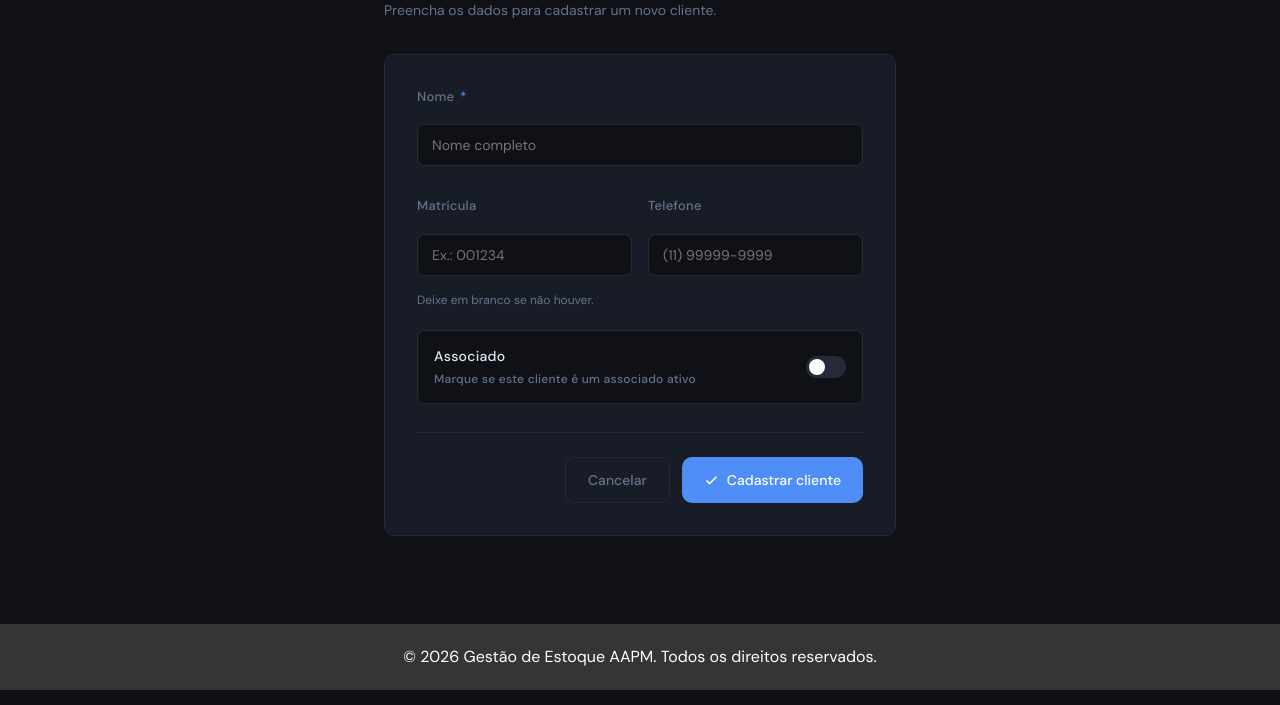
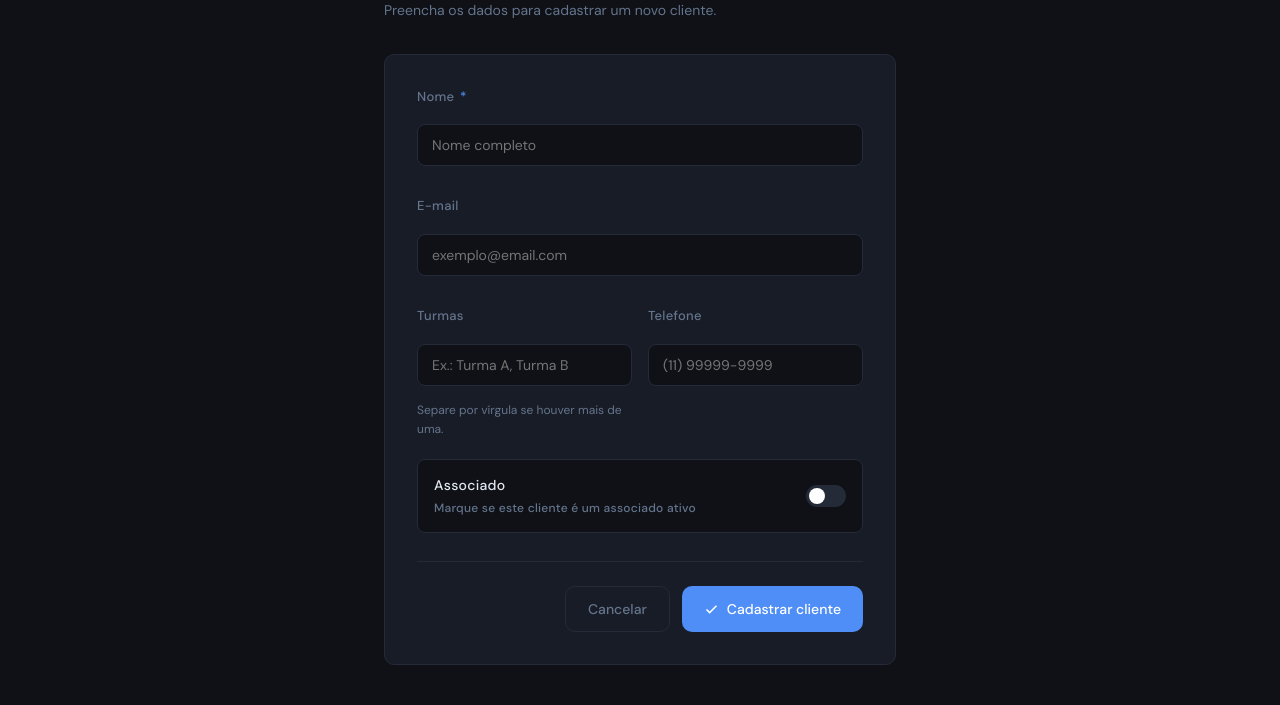
Before and after one commit to Igor0liveir4/Projeto-de-estoque-AAPM, a FastAPI app: template app/templates/Cliente/form.html in a window 1280 px wide. Shown: the part 228-933 px from the top of the page. Run offline with FastAPI, Linux system fonts and the light colour scheme; the template is opened without the code that fills it, so the values that code supplies are empty.

Commit message:
refactor: atualizar campos de matrícula para e-mail e turmas no formulário e na lista de clientes

```diff
--- a/app/templates/Cliente/form.html
+++ b/app/templates/Cliente/form.html
@@ -296,18 +296,11 @@
   <!-- Card do formulário -->
   <div class="form-card">
 
-    <!-- Erro (duplicidade de matrícula) -->
+    <!-- Erros -->
     {% if erro %}
     <div class="alert-error">
       <svg width="16" height="16" viewBox="0 0 24 24" fill="none" stroke="currentColor" stroke-width="2"><circle cx="12" cy="12" r="10"/><line x1="12" y1="8" x2="12" y2="12"/><line x1="12" y1="16" x2="12.01" y2="16"/></svg>
       {{ erro }}
-    </div>
-    {% endif %}
-
-    {% if request.query_params.get('erro') == 'matricula' %}
-    <div class="alert-error">
-      <svg width="16" height="16" viewBox="0 0 24 24" fill="none" stroke="currentColor" stroke-width="2"><circle cx="12" cy="12" r="10"/><line x1="12" y1="8" x2="12" y2="12"/><line x1="12" y1="16" x2="12.01" y2="16"/></svg>
-      Esta matrícula já está em uso por outro cliente.
     </div>
     {% endif %}
 
@@ -329,20 +322,32 @@
         >
       </div>
 
-      <!-- Matrícula + Telefone -->
+      <!-- E-mail -->
+      <div class="field">
+        <label for="email">E-mail</label>
+        <input
+          type="text"
+          id="email"
+          name="email"
+          maxlength="150"
+          placeholder="exemplo@email.com"
+          value="{{ editando.email or '' if editando else (valores.email if valores else '') }}"
+        >
+      </div>
+
+      <!-- Turmas + Telefone -->
       <div class="field-row">
         <div>
-          <label for="matricula">Matrícula</label>
+          <label for="turmas">Turmas</label>
           <input
             type="text"
-            id="matricula"
-            name="matricula"
-            maxlength="30"
-            placeholder="Ex.: 001234"
-            value="{{ editando.matricula or '' if editando else (valores.matricula if valores else '') }}"
-            {% if erro and 'Matrícula' in erro %}class="has-error"{% endif %}
+            id="turmas"
+            name="turmas"
+            maxlength="255"
+            placeholder="Ex.: Turma A, Turma B"
+            value="{{ editando.turmas or '' if editando else (valores.turmas if valores else '') }}"
           >
-          <p class="hint">Deixe em branco se não houver.</p>
+          <p class="hint">Separe por vírgula se houver mais de uma.</p>
         </div>
         <div>
           <label for="telefone">Telefone</label>
```
Also changed, not shown: app/templates/Cliente/index.html (+5 -3 lines).
